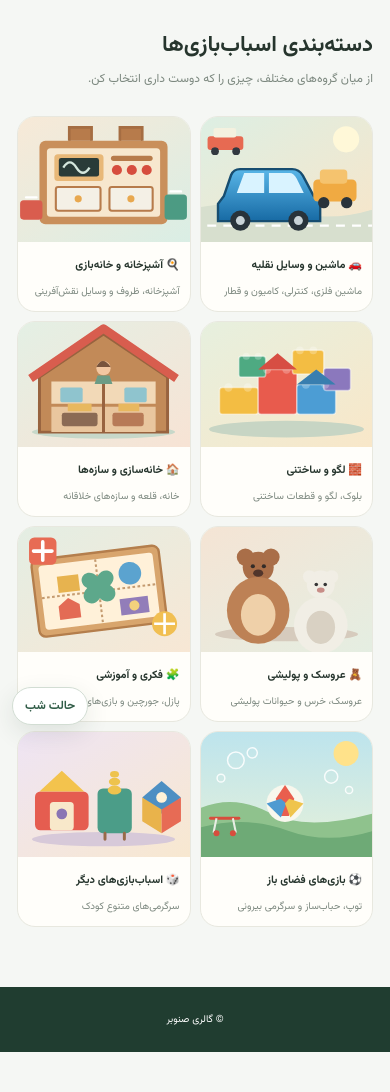
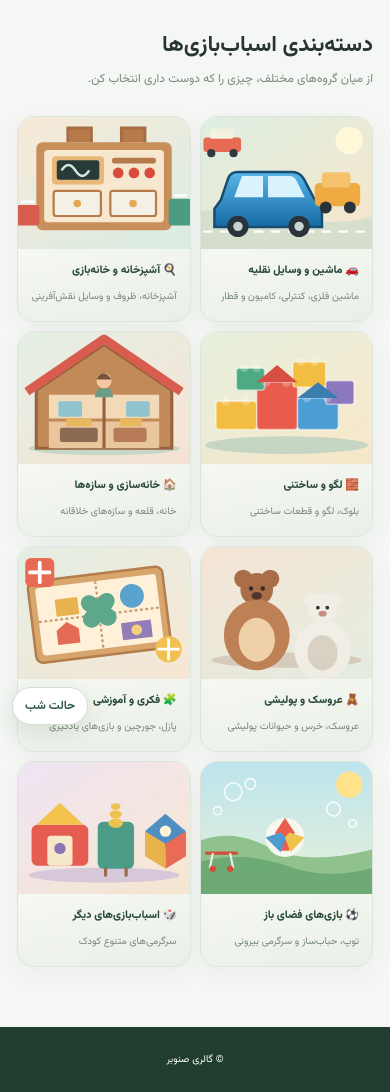
Before and after one commit to mon9900mr/galerysenobar, a PHP site: page /pages/category.html in a window 390 px wide. Shown: the part 107-1199 px from the top of the page. Before the commit the page ends 1159 px from the top, so only its background shows below. Run offline with PHP 8.4, Linux system fonts and the light colour scheme.

Commit message:
Polish category cards with premium image presentation and responsive hover effects

```diff
--- a/assets/css/theme-toys.css
+++ b/assets/css/theme-toys.css
@@ -309,3 +309,102 @@ a.ownerlink:focus-visible,
     transform:none!important;
   }
 }
+
+
+/* Premium category gallery cards */
+:where(.cat,.tile){
+  position:relative!important;
+  display:flex!important;
+  flex-direction:column!important;
+  overflow:hidden!important;
+  isolation:isolate;
+  min-width:0;
+  border:1px solid #dce6dc!important;
+  border-radius:22px!important;
+  background:linear-gradient(155deg,#fffefa 0%,#f0f5ed 100%)!important;
+  box-shadow:0 8px 24px #263b2c0d;
+  transition:transform .28s cubic-bezier(.2,.75,.25,1),box-shadow .28s ease,border-color .28s ease!important;
+}
+:where(.cat,.tile)::after{
+  content:"";
+  position:absolute;
+  inset:0;
+  z-index:1;
+  pointer-events:none;
+  background:linear-gradient(180deg,transparent 48%,#203d3008 100%);
+}
+:where(.cat,.tile) img{
+  display:block!important;
+  width:100%!important;
+  height:clamp(160px,18vw,220px)!important;
+  flex:0 0 auto;
+  object-fit:cover!important;
+  object-position:center!important;
+  padding:0!important;
+  background:#e9eee7!important;
+  transition:transform .55s cubic-bezier(.2,.7,.2,1),filter .35s ease!important;
+}
+:where(.cat,.tile):hover{
+  transform:translateY(-7px)!important;
+  border-color:#a9c3ae!important;
+  box-shadow:0 18px 38px #203d3020!important;
+}
+:where(.cat,.tile):hover img{
+  transform:scale(1.055);
+  filter:saturate(1.08);
+}
+.cat-info,.tile>div{
+  position:relative;
+  z-index:2;
+  padding:15px 17px 17px!important;
+  background:transparent!important;
+}
+:where(.cat,.tile) b{
+  display:block;
+  color:#294b38!important;
+  font-size:13px!important;
+  font-weight:800!important;
+  line-height:1.9;
+}
+:where(.cat,.tile) small,
+:where(.cat,.tile) p{
+  display:block;
+  margin:5px 0 0!important;
+  color:#77877b!important;
+  font-size:10px!important;
+  line-height:2!important;
+}
+:where(.cat,.tile):focus-visible{
+  outline:3px solid #79a889!important;
+  outline-offset:4px!important;
+}
+body.senobar-dark :where(.cat,.tile){
+  background:linear-gradient(155deg,#26342b 0%,#202a24 100%)!important;
+  border-color:#3b4b40!important;
+  box-shadow:0 9px 25px #00000020;
+}
+body.senobar-dark :where(.cat,.tile)::after{
+  background:linear-gradient(180deg,transparent 42%,#101b1480 100%);
+}
+body.senobar-dark :where(.cat,.tile) img{
+  background:#2a382e!important;
+}
+body.senobar-dark :where(.cat,.tile) b{
+  color:#eaf2eb!important;
+}
+body.senobar-dark :where(.cat,.tile) small,
+body.senobar-dark :where(.cat,.tile) p{
+  color:#b6c4b9!important;
+}
+@media(max-width:750px){
+  :where(.cat,.tile) img{height:clamp(135px,30vw,190px)!important}
+  .cat-info,.tile>div{padding:12px 13px 14px!important}
+}
+@media(max-width:430px){
+  :where(.cat,.tile){border-radius:17px!important}
+  :where(.cat,.tile) img{height:132px!important}
+  :where(.cat,.tile) b{font-size:11px!important}
+}
+@media(prefers-reduced-motion:reduce){
+  :where(.cat,.tile),:where(.cat,.tile) img{transition:none!important}
+}
```
